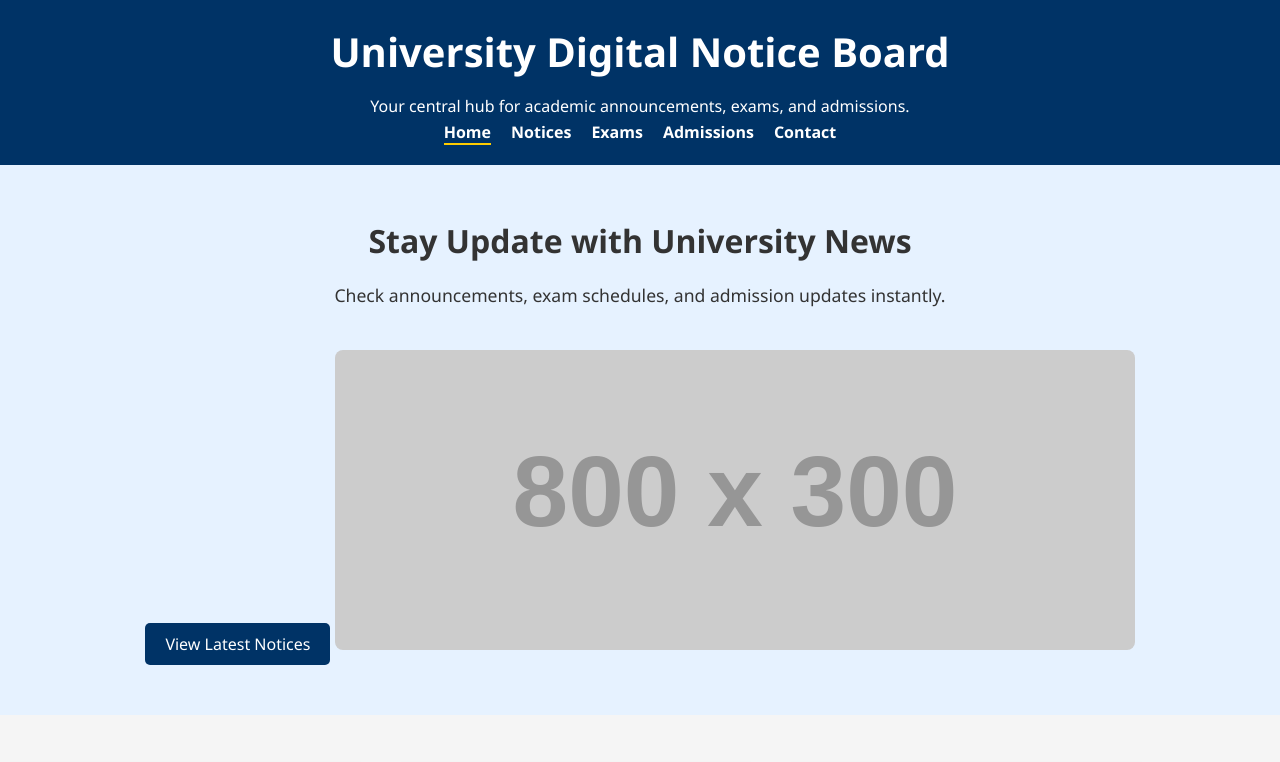
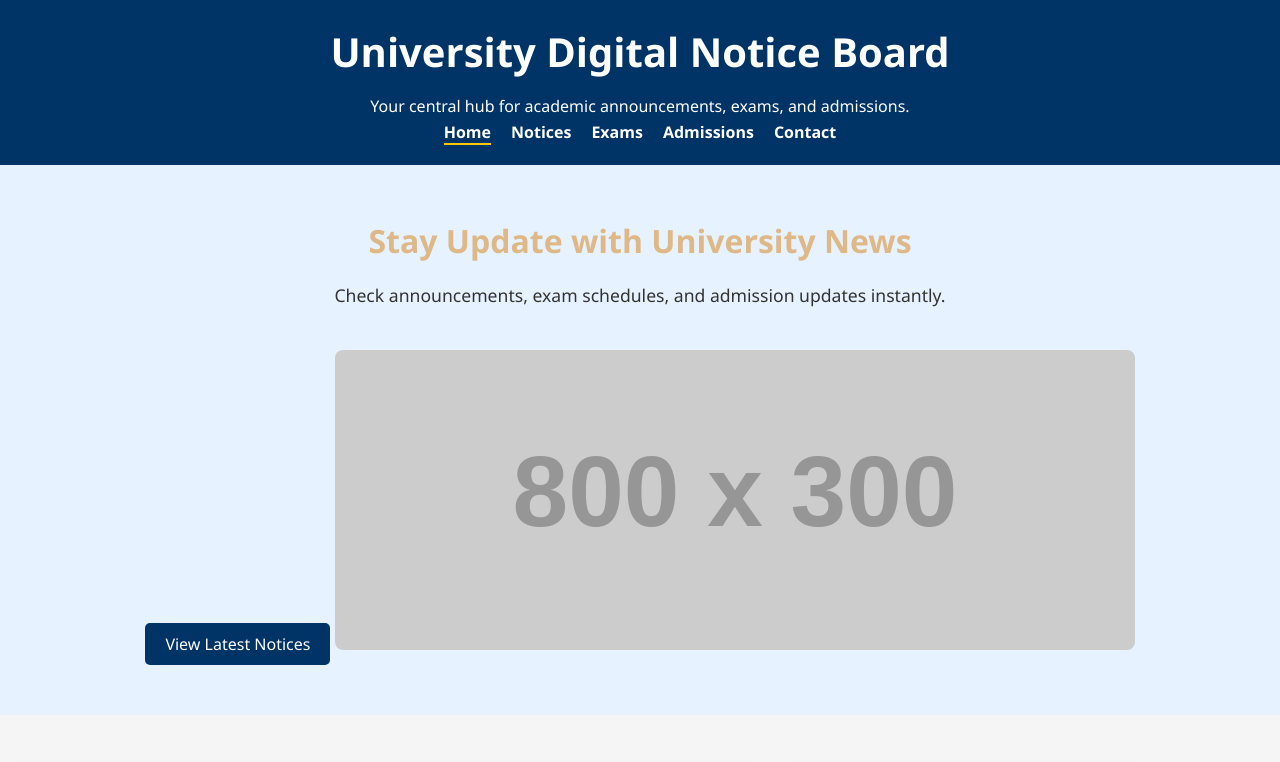
Before and after one commit to Ahsan108art/ucp_notice_board, a website: page src/index.html in a window 1280 px wide. Shown: the top 762 px of the page. Drawn offline with Linux system fonts and the light colour scheme; placeholder pictures from the web are drawn by us.

Commit message:
index updated

```diff
--- a/src/index.html
+++ b/src/index.html
@@ -26,7 +26,7 @@
 
 <section class="hero">
     <div class="container">
-        <h2>Stay Update with University News</h2>
+        <h2 style="color: burlywood;" >Stay Update with University News</h2>
         <p>Check announcements, exam schedules, and admission updates instantly.</p>
         <button class="btn-primary">View Latest Notices</button>
         <img src="https://via.placeholder.com/800x300" alt="University campus placeholder">
```
